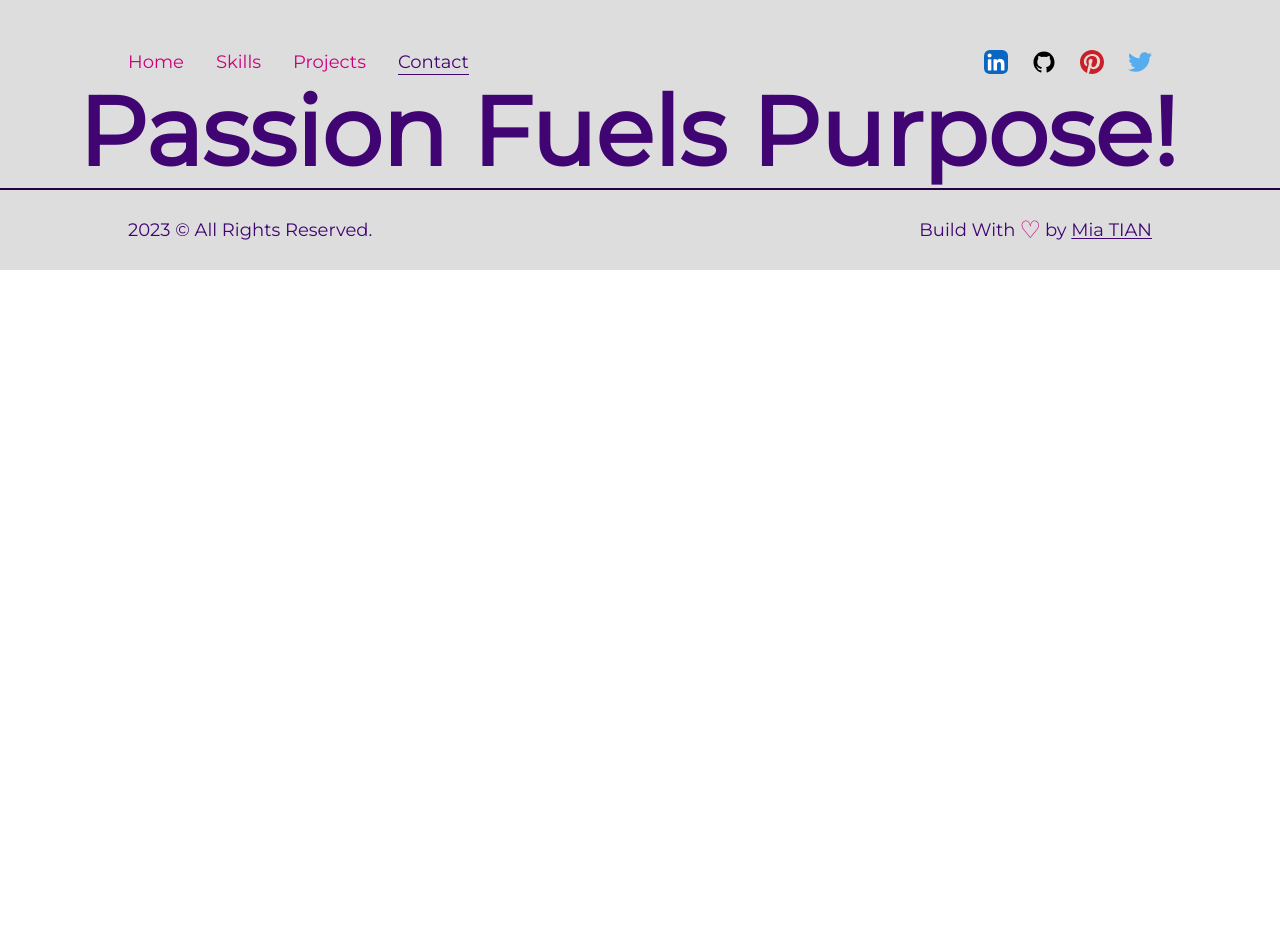
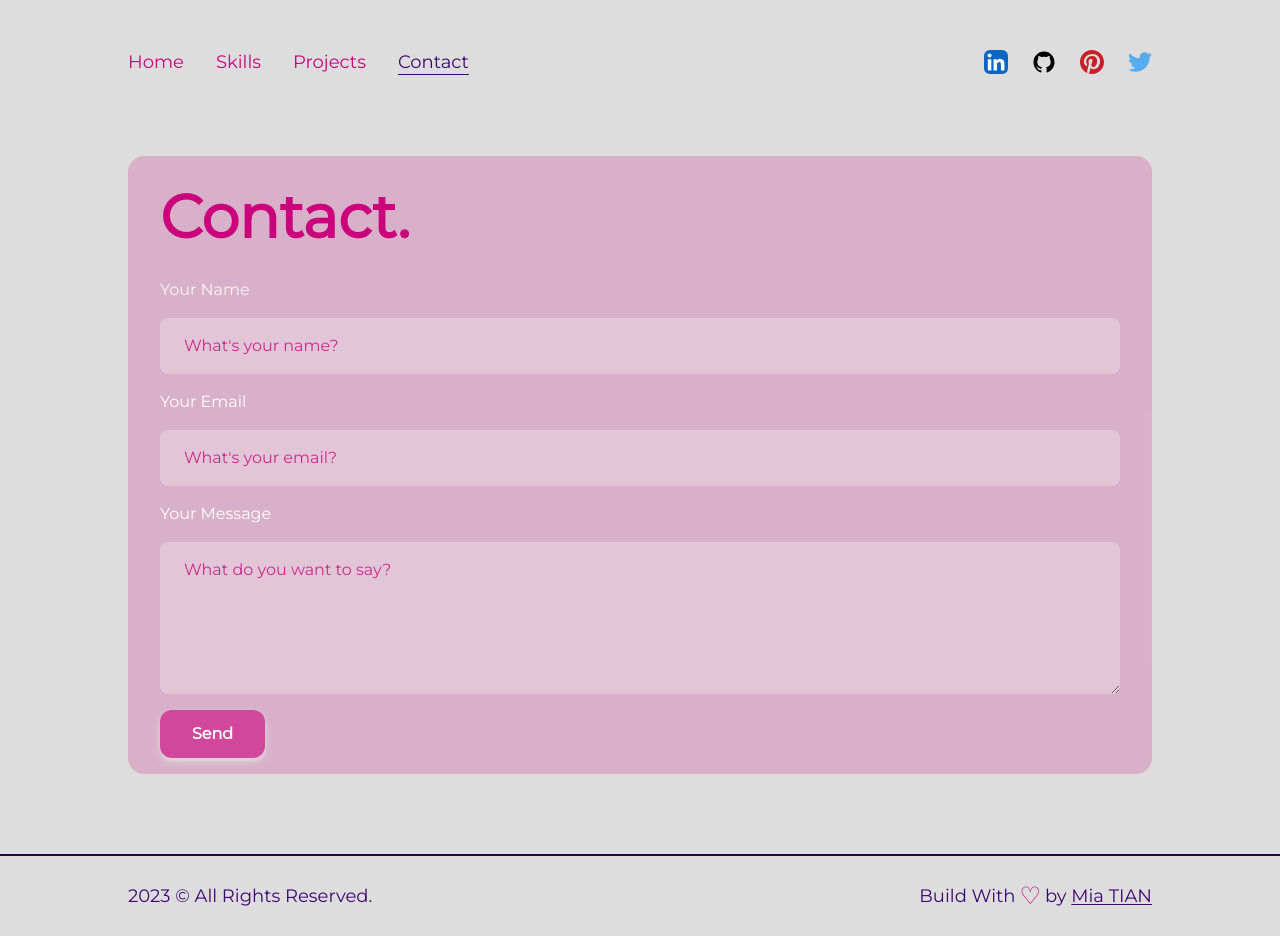
Before and after one commit to MiaTian1024/My-Portfolio, a React (Vite) app: page /contact in a window 1280 px wide. Before the commit the page ends 800 px from the top, so only its background shows below. Built offline with nearby package versions, Linux system fonts and the light colour scheme; no server answers.

Commit message:
create contact page

```diff
--- a/src/page/Contact.jsx
+++ b/src/page/Contact.jsx
@@ -1,12 +1,133 @@
-import React from 'react'
-import { AnimatedText, TransitionEffect } from '../components'
+import React, { useState, useRef } from 'react'
+import {motion} from 'framer-motion'
+import emailjs from '@emailjs/browser'
+
+import { TransitionEffect} from '../components'
+import { slideIn, staggerContainer } from '../utils/motion'
+
+const serverId = import.meta.env.VITE_SERVICE_ID
+const templateId = import.meta.env.VITE_TEMPLATE_ID
+const publicKey = import.meta.env.VITE_PUBLIC_KEY
+const email = import.meta.env.VITE_EMAIL
 
 const Contact = () => {
+
+  const formRef = useRef()
+  const [form, setForm] = useState({
+    name: '',
+    email: '',
+    meddage: '',
+  })
+
+  const [loading, setLoading] = useState(false)
+
+  const handleChange = (e) => {
+    const {name, value} = e.target
+
+    setForm({...form, [name]:value})
+  }
+
+  const handleSubmit = (e) => {
+    e.preventDefault()
+    setLoading(true)
+
+    emailjs.send(
+      serverId,
+      templateId,
+      {
+        from_name: form.name,
+        to_name: 'Mia',
+        from_email: form.email,
+        to_email: email,
+        message: form.message,
+      },
+      publicKey
+    ).then(() => {
+      setLoading(false)
+      alert('Thank you. I will get back to you as soon as possible.')
+
+      setForm({
+        name: '',
+        email: '',
+        message: '',
+      })
+    }, (error) =>{
+      setLoading(false)
+      console.log(error)
+      alert('Something went wrong')
+    })
+  }
+
   return (
-    <div className=''>
+    <>
       <TransitionEffect  />
-      <AnimatedText text="Passion Fuels Purpose!" />
-    </div>
+      <motion.section
+        variants={staggerContainer()}
+        initial="hidden"
+        whileInView="show"
+        viewport={{ once: true, amount: 0.25 }}
+        className="max-w-7xl mx-auto relative z-0 py-20 px-32 large:px-16 middle:px-12 small:px-8 xs:px-6"
+      >
+      <div className='flex-col flex gap-10 overflow-hidden'>
+        <motion.div
+          variants={slideIn('left', 'tween', 0.2, 1)}
+          className='flex-[0.75] bg-pink/20 px-8 pt-4 rounded-2xl'
+        >
+          <h3 className="text-pink font-black  large:text-[50px] middle:text-[40px] small:text-[30px] text-[60px]">Contact.</h3>
+          <form
+            ref={formRef}
+            onSubmit={handleSubmit}
+            className=' mt-4 flex flex-col gap-x-28'
+          >
+            <label className='flex flex-col'>
+              <span className='text-light font-medium mb-4'>Your Name</span>
+                <input
+                  type='text'
+                  name='name'
+                  value={form.name}
+                  onChange={handleChange}
+                  placeholder="What's your name?"
+                  className='bg-light/30 py-4 mb-4 px-6 placeholder:text-pink/80 text-pink rounded-lg outlined-none border-none font-medium'
+                />
+            </label>
+
+            <label className='flex flex-col'>
+            <span className='text-white font-medium mb-4'>Your Email</span>
+              <input
+                type='email'
+                name='email'
+                value={form.email}
+                onChange={handleChange}
+                placeholder="What's your email?"
+                className='bg-light/30 py-4 mb-4 px-6 placeholder:text-pink/80 text-pink rounded-lg outlined-none border-none font-medium'
+              />
+            </label>
+
+            <label className='flex flex-col'>
+            <span className='text-white font-medium mb-4'>Your Message</span>
+              <textarea
+                rows="5"
+                name='message'
+                value={form.message}
+                onChange={handleChange}
+                placeholder="What do you want to say?"
+                className='bg-light/30 py-4 mb-4 px-6 placeholder:text-pink/80 text-pink rounded-lg outlined-none border-none font-medium'
+              />
+            </label>
+
+            <button
+            type="submit"
+            className='bg-pink/60 py-3 mb-4 px-8 outline-none w-fit text-white font-bold shadow-md shadow-primary rounded-xl'
+            >
+            {loading ? 'Sending...' : 'Send'}
+
+            </button>
+          </form>
+        </motion.div>
+
+      </div>
+      </motion.section>
+    </>
   )
 }
 
```
Also changed, not shown: 2 other files (tests, documents, lock files or other folders).
